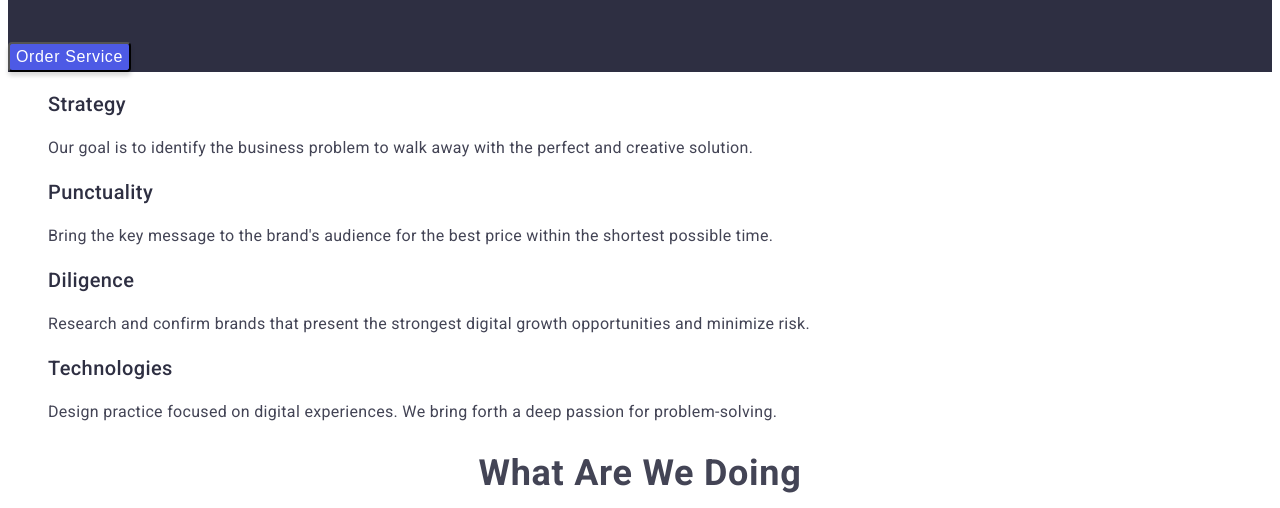
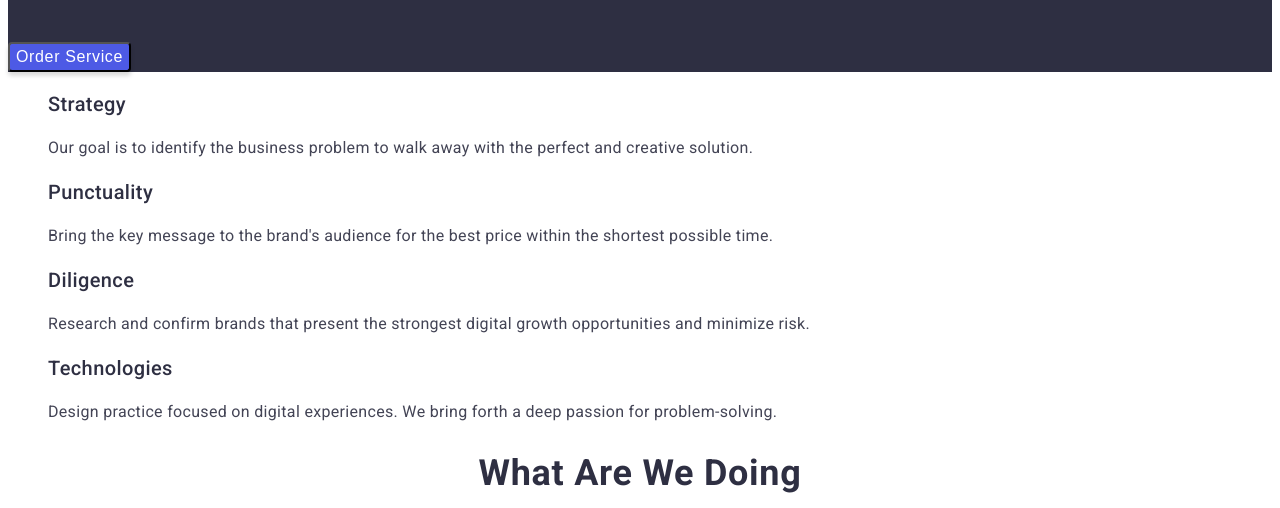
Before and after one commit to NickTsalyn/goit-markup-hw-02, a plain HTML site: page index.html in a window 1280 px wide. Shown: the part 292-800 px from the top of the page. Drawn offline with Linux system fonts and the light colour scheme.

Commit message:
Update styles.css

```diff
--- a/css/styles.css
+++ b/css/styles.css
@@ -1,4 +1,4 @@
-.root {
+:root {
   --primary-font: "Roboto", sans-serif;
   --secondary-font: "Raleway", sans-serif;
   --primary-background-color: #ffffff;
@@ -11,9 +11,9 @@
 }
 
 body {
-  font-family: "Roboto", sans-serif;
-  background-color: #ffffff;
-  color: #434455;
+  font-family: var(--primary-font);
+  background-color: var(--primary-background-color);
+  color: var(--primary-text-color);
 }
 
 /* ---------------MAIN CONTENT ---------------*/
```
